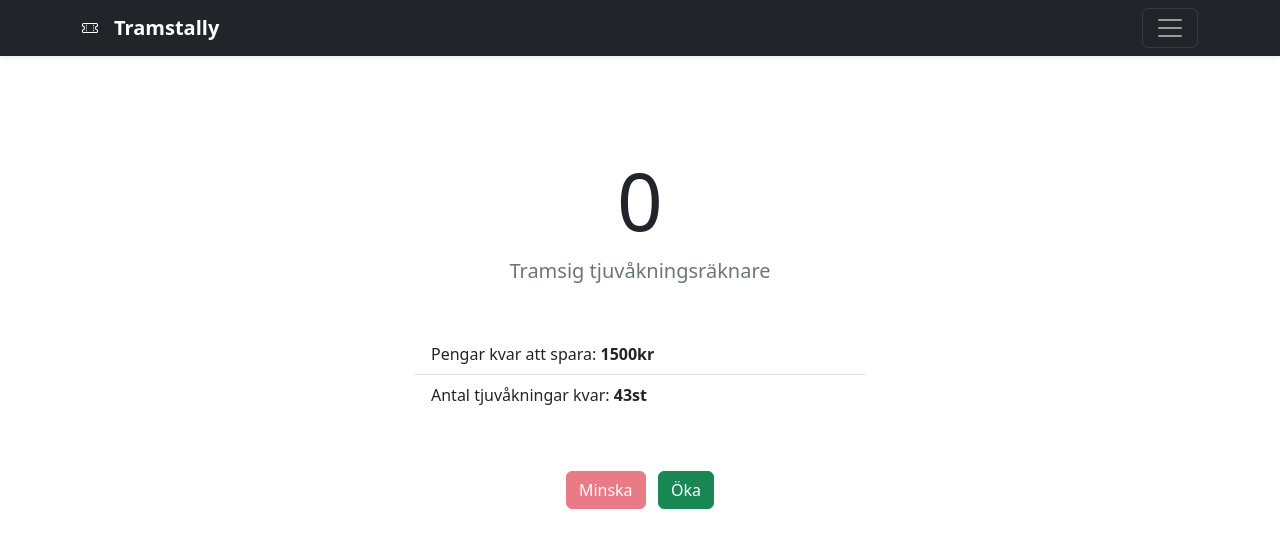
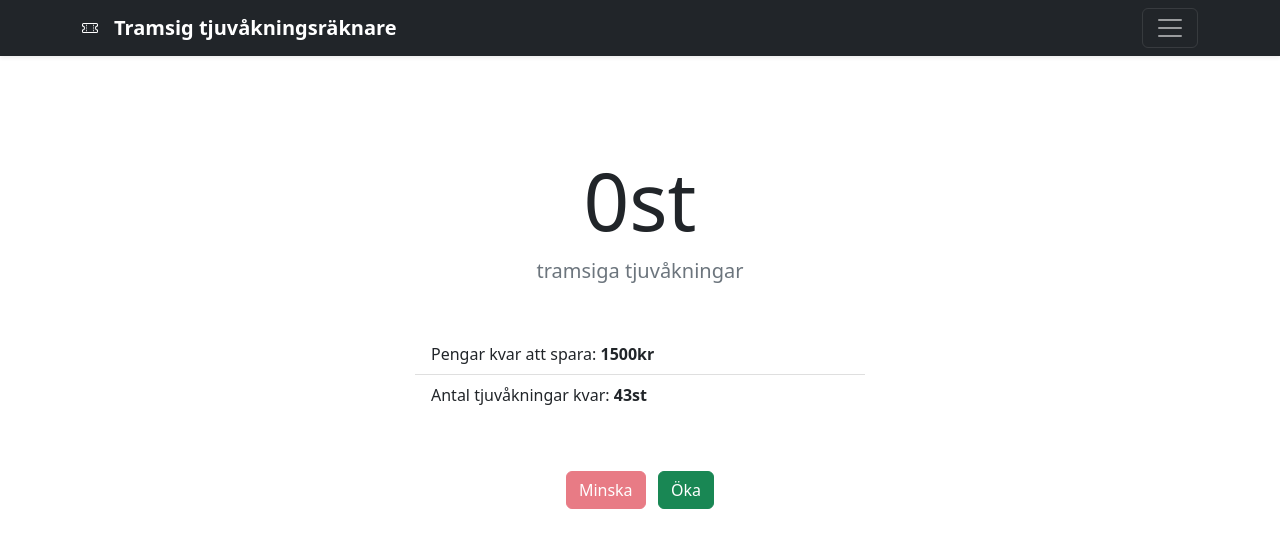
Before and after one commit to Jojjeboy/tramstally, an Angular app: page / in a window 1280 px wide. Shown: the top 548 px of the page. Built offline with nearby package versions, Linux system fonts and the light colour scheme.

Commit message:
Deploy of the latest and greatest

```diff
--- a/src/app/app.component.html
+++ b/src/app/app.component.html
@@ -25,7 +25,7 @@
           <path d="M1.5 3A1.5 1.5 0 0 0 0 4.5V6a.5.5 0 0 0 .5.5 1.5 1.5 0 1 1 0 3 .5.5 0 0 0-.5.5v1.5A1.5 1.5 0 0 0 1.5 13h13a1.5 1.5 0 0 0 1.5-1.5V10a.5.5 0 0 0-.5-.5 1.5 1.5 0 0 1 0-3A.5.5 0 0 0 16 6V4.5A1.5 1.5 0 0 0 14.5 3h-13ZM1 4.5a.5.5 0 0 1 .5-.5h13a.5.5 0 0 1 .5.5v1.05a2.5 2.5 0 0 0 0 4.9v1.05a.5.5 0 0 1-.5.5h-13a.5.5 0 0 1-.5-.5v-1.05a2.5 2.5 0 0 0 0-4.9V4.5Z"/>
         </svg>
 
-        <strong>Tramstally</strong>
+        <strong>Tramsig tjuvåkningsräknare</strong>
       </a>
       <button class="navbar-toggler" type="button" data-bs-toggle="collapse" data-bs-target="#navbarHeader" aria-controls="navbarHeader" aria-expanded="false" aria-label="Toggle navigation">
         <span class="navbar-toggler-icon"></span>
@@ -39,9 +39,9 @@
   <section class="py-5  container">
     <div class="row py-lg-5">
       <div class="col-lg-6 col-md-8 mx-auto">
-        <h1 class="text-center fw-light">{{ value }}</h1>
+        <h1 class="text-center fw-light">{{ value }}st</h1>
         <p class="lead text-center text-muted">
-          Tramsig tjuvåkningsräknare
+          tramsiga tjuvåkningar
         </p>
         <ul class="list-group list-group-flush m-5">
           <li class="list-group-item">Pengar kvar att spara: <strong>{{ moneyLeftToSave }}kr</strong></li>
```
Also changed, not shown: 4 other files (tests, documents, lock files or other folders).
